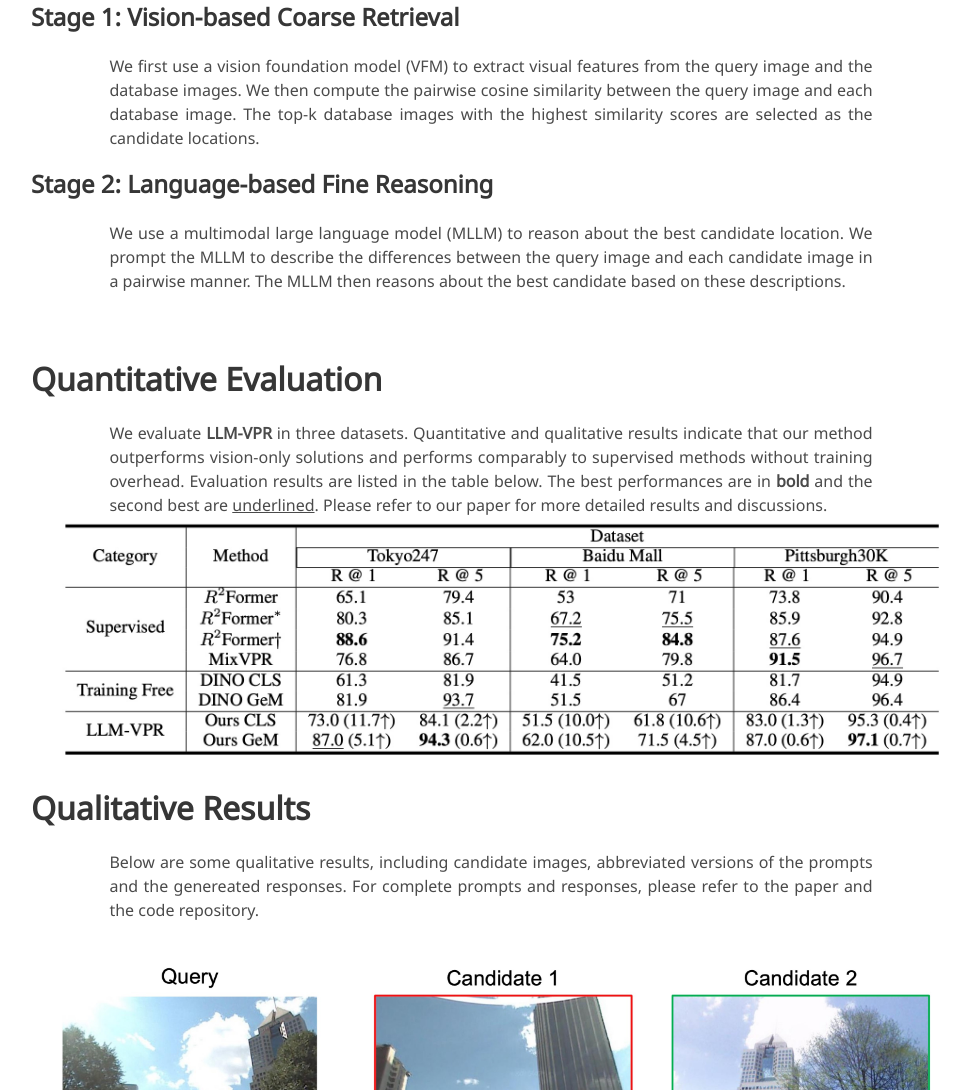
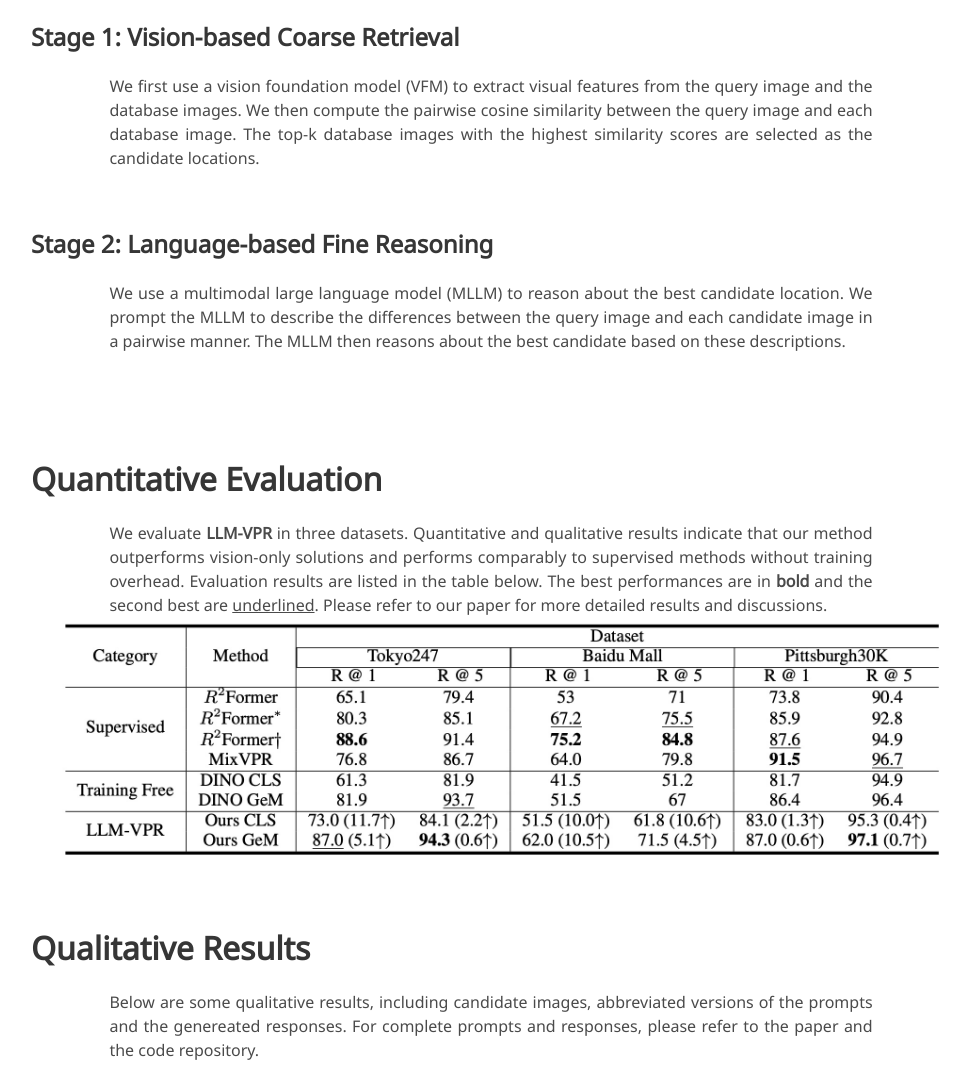
Before and after one commit to ai4ce/LLM4VPR, a plain HTML site: page index.html in a window 1280 px wide. Shown: the part 1622-2712 px from the top of the page, without its empty margins (149-1119 px from the left). Drawn offline with nearby package versions, Linux system fonts and the light colour scheme; some icons are missing; a web font is replaced by a local one.

Commit message:
Update paddings.

```diff
--- a/index.html
+++ b/index.html
@@ -42,7 +42,8 @@
             margin-top: 20px;
             margin-left: auto;
             margin-right: auto;
-            /* padding: 20px; */
+            padding: 20px;
+            border-radius: 5px;
         }
         .stage h3 {
             text-align: left;
@@ -54,7 +55,8 @@
             /* max-width: 1000px; */
             margin-left: auto;
             margin-right: auto;
-            /* padding: 20px; */
+            padding: 20px;
+            border-radius: 5px;
         }
         .result h2 {
             text-align: left;
```
